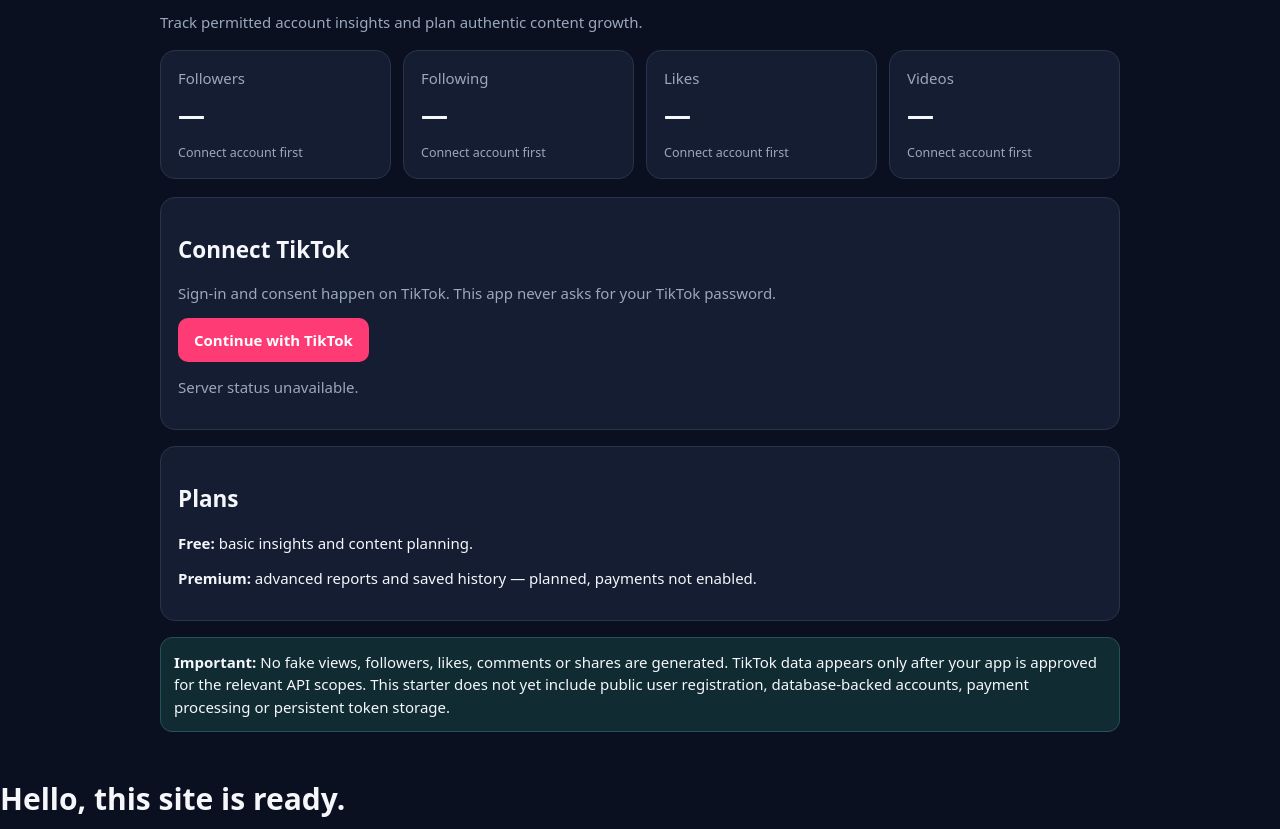
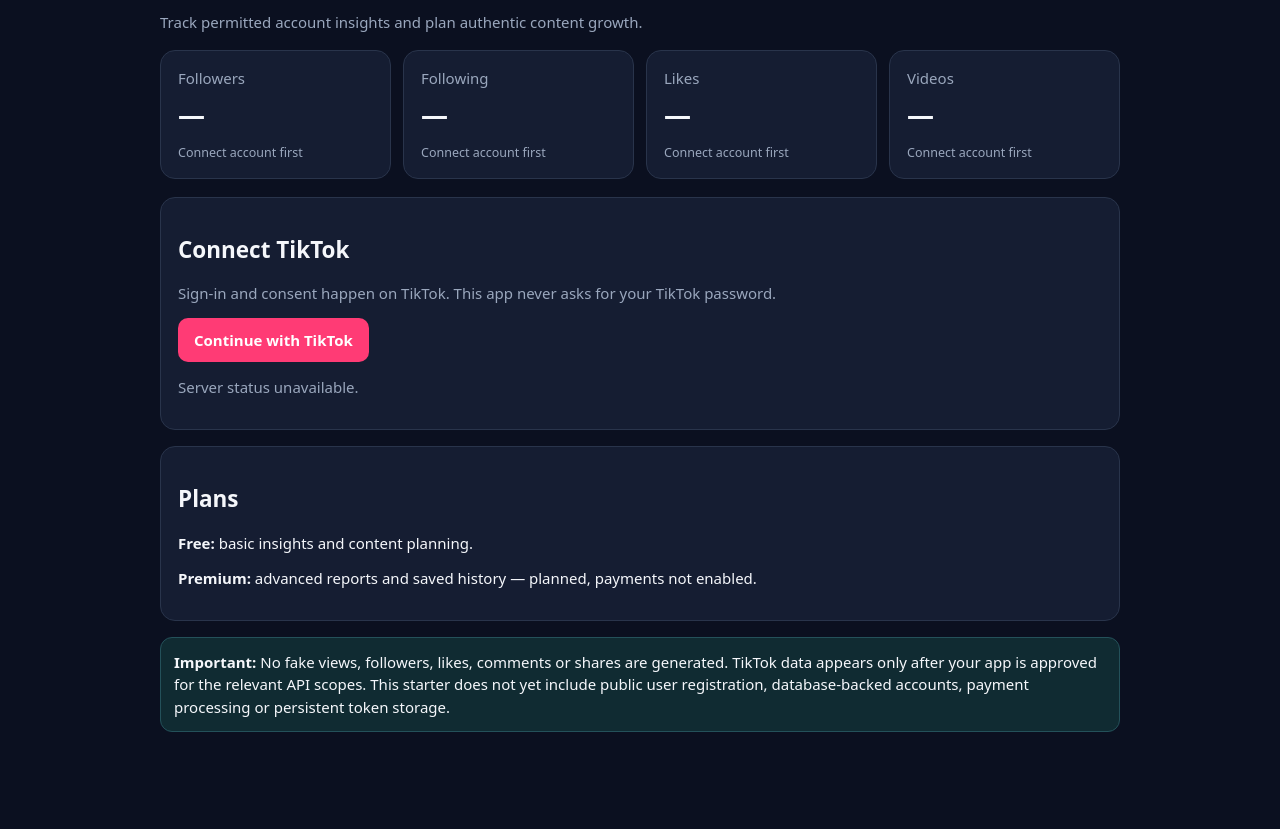
Before and after one commit to shani7605/tiktok-growth-pro, a website: page public/index.html in a window 1280 px wide. Shown: the part 135-964 px from the top of the page. After the commit the page ends 903 px from the top, so only its background shows below. Drawn offline with Linux system fonts and the light colour scheme; no server answers.

Commit message:
Update index.html

```diff
--- a/public/index.html
+++ b/public/index.html
@@ -29,4 +29,3 @@ document.getElementById('status').textContent=s.tiktokConfigured?
 'Setup needed: TikTok developer credentials have not been added to the server yet.';
 }).catch(()=>document.getElementById('status').textContent='Server status unavailable.');
 </script></body></html>
-<h1>Hello, this site is ready.</h1>
```
